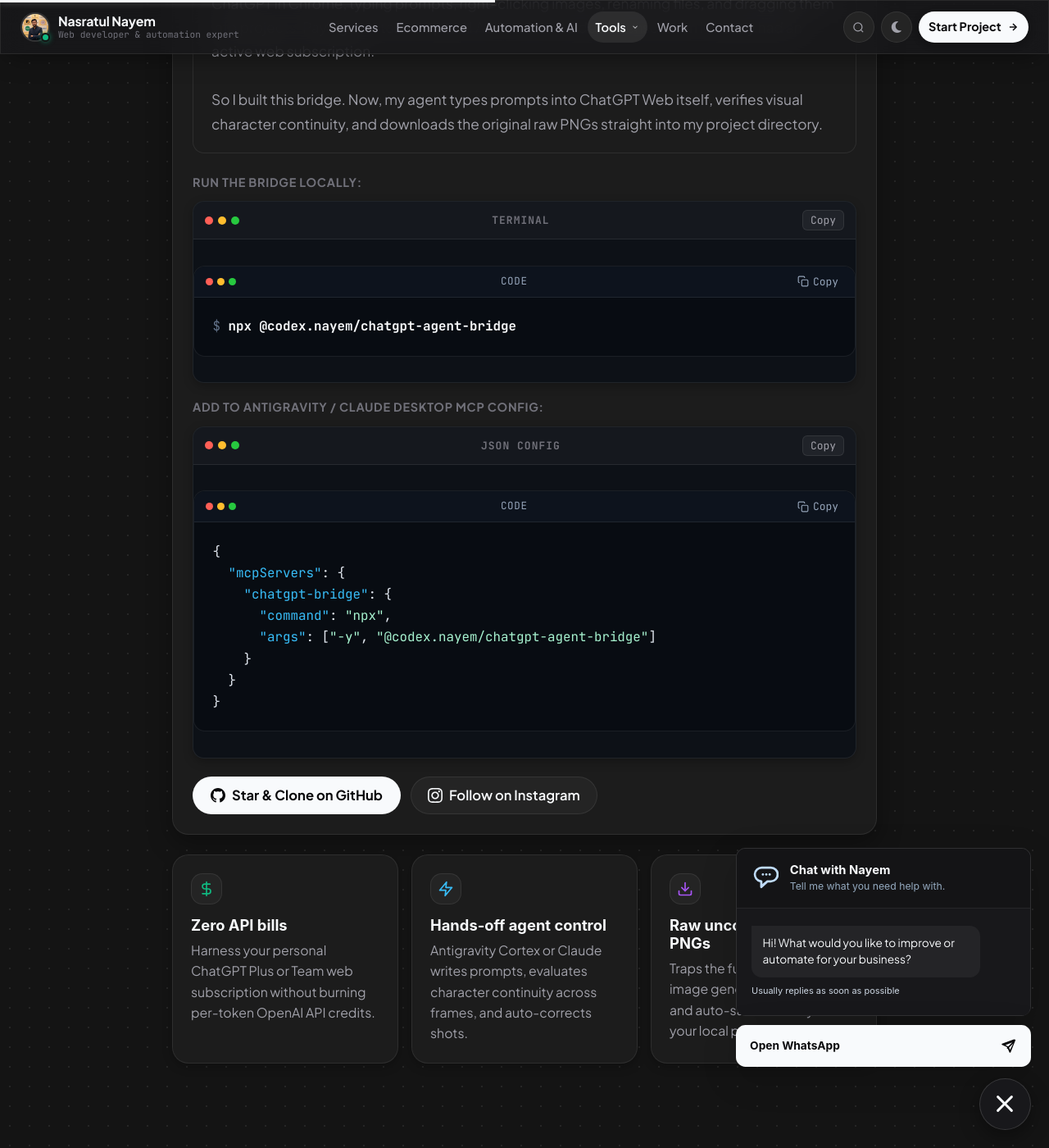
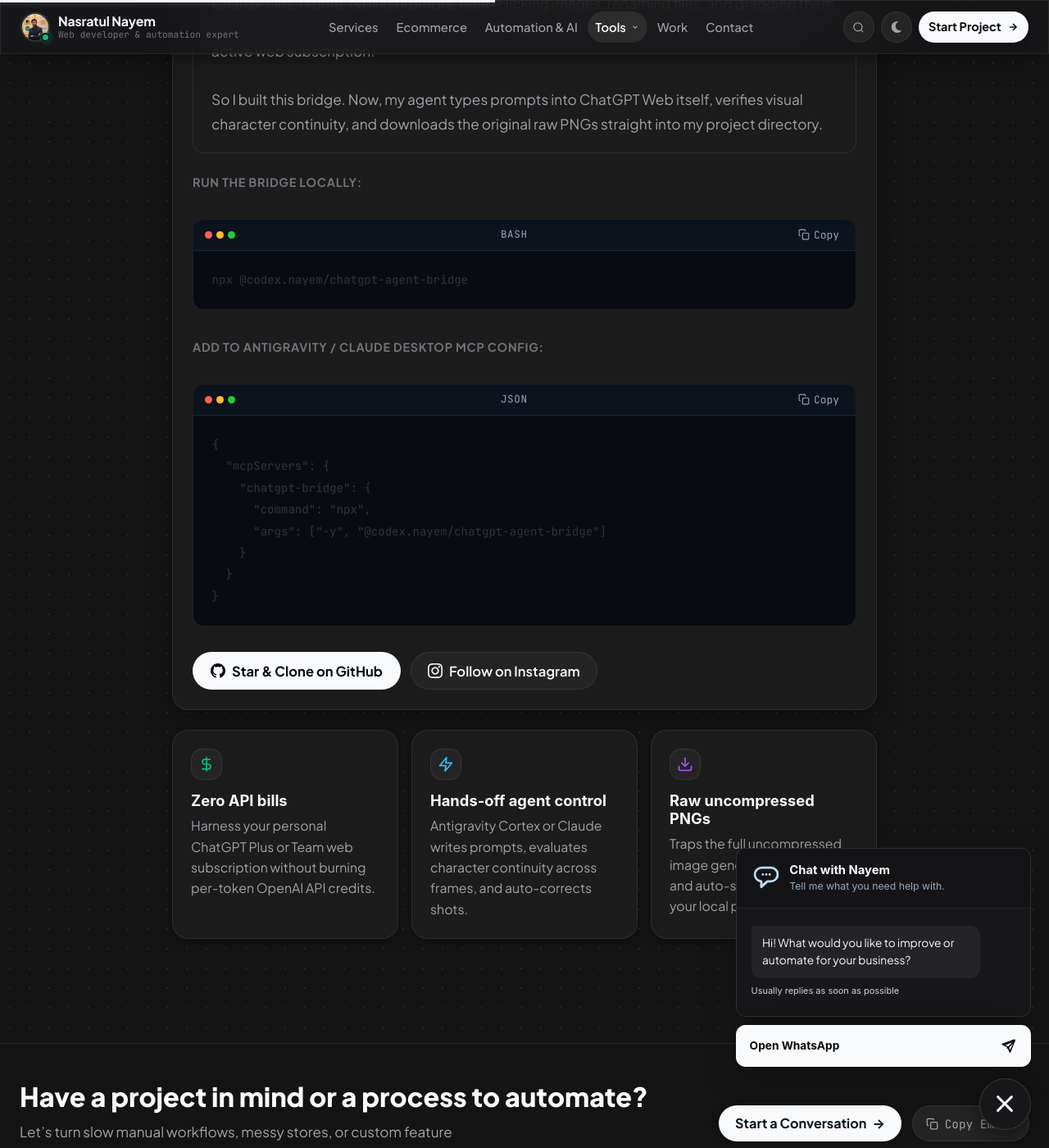
Before and after one commit to nasratulnayem/nasratulnayem.github.io, a Jekyll site: the page built from _pages/chatgpt-agent-bridge.md, in a window 1280 px wide and 1400 px high, scrolled down 583 px. Shown: the whole window at 82% size. Built offline with Jekyll 4.4.1, drawn with Linux system fonts in a browser that asks for light colours; a style sheet for code colours, icons or effects is not loaded.

Commit message:
design: use standard site code terminal instead of nested inner blue box

```diff
--- a/_pages/chatgpt-agent-bridge.md
+++ b/_pages/chatgpt-agent-bridge.md
@@ -353,44 +353,22 @@
         </div>
 
         <!-- Terminal Quickstart -->
-        <div>
+        <div style="margin-bottom: 20px;">
           <span style="font-size: 0.8rem; font-weight: 700; color: var(--ht-text-muted); text-transform: uppercase; letter-spacing: 0.05em;">Run the Bridge Locally:</span>
-          <div class="ht-code-panel">
-            <div class="ht-code-panel__header">
-              <div class="ht-code-panel__dots">
-                <span class="ht-code-panel__dot ht-code-panel__dot--red"></span>
-                <span class="ht-code-panel__dot ht-code-panel__dot--yellow"></span>
-                <span class="ht-code-panel__dot ht-code-panel__dot--green"></span>
-              </div>
-              <span class="ht-code-panel__title">TERMINAL</span>
-              <button type="button" class="ht-code-copy-btn" onclick="navigator.clipboard.writeText('npx @codex.nayem/chatgpt-agent-bridge'); this.innerText='Copied!'; setTimeout(()=>this.innerText='Copy', 2000);">Copy</button>
-            </div>
-            <pre class="ht-code-panel__body"><code><span class="ck-dim">$</span> <span class="ck-cmd">npx @codex.nayem/chatgpt-agent-bridge</span></code></pre>
-          </div>
+          <pre><code class="language-bash">npx @codex.nayem/chatgpt-agent-bridge</code></pre>
         </div>
 
-        <!-- MCP Config Box with Crisp Syntax Highlighting -->
-        <div style="margin-top: 14px;">
+        <!-- MCP Config Box -->
+        <div>
           <span style="font-size: 0.8rem; font-weight: 700; color: var(--ht-text-muted); text-transform: uppercase; letter-spacing: 0.05em;">Add to Antigravity / Claude Desktop MCP Config:</span>
-          <div class="ht-code-panel">
-            <div class="ht-code-panel__header">
-              <div class="ht-code-panel__dots">
-                <span class="ht-code-panel__dot ht-code-panel__dot--red"></span>
-                <span class="ht-code-panel__dot ht-code-panel__dot--yellow"></span>
-                <span class="ht-code-panel__dot ht-code-panel__dot--green"></span>
-              </div>
-              <span class="ht-code-panel__title">JSON CONFIG</span>
-              <button type="button" class="ht-code-copy-btn" onclick="navigator.clipboard.writeText('{\n  &quot;mcpServers&quot;: {\n    &quot;chatgpt-bridge&quot;: {\n      &quot;command&quot;: &quot;npx&quot;,\n      &quot;args&quot;: [&quot;-y&quot;, &quot;@codex.nayem/chatgpt-agent-bridge&quot;]\n    }\n  }\n}'); this.innerText='Copied!'; setTimeout(()=>this.innerText='Copy', 2000);">Copy</button>
-            </div>
-            <pre class="ht-code-panel__body"><code>{
-  <span class="ck-key">"mcpServers"</span>: {
-    <span class="ck-key">"chatgpt-bridge"</span>: {
-      <span class="ck-key">"command"</span>: <span class="ck-str">"npx"</span>,
-      <span class="ck-key">"args"</span>: [<span class="ck-str">"-y"</span>, <span class="ck-str">"@codex.nayem/chatgpt-agent-bridge"</span>]
+          <pre><code class="language-json">{
+  "mcpServers": {
+    "chatgpt-bridge": {
+      "command": "npx",
+      "args": ["-y", "@codex.nayem/chatgpt-agent-bridge"]
     }
   }
 }</code></pre>
-          </div>
         </div>
 
         <!-- Global High-End Action Buttons -->
```
